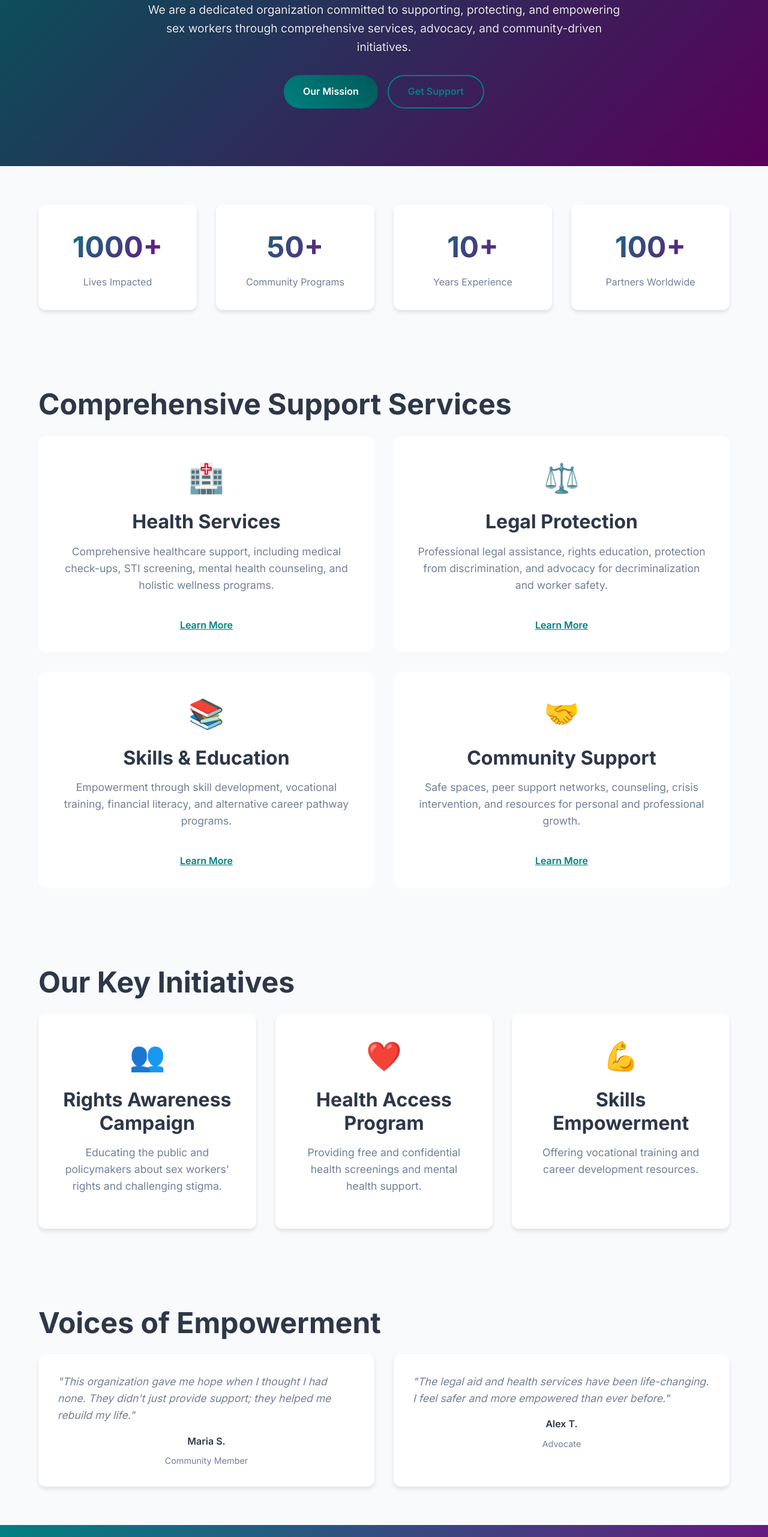
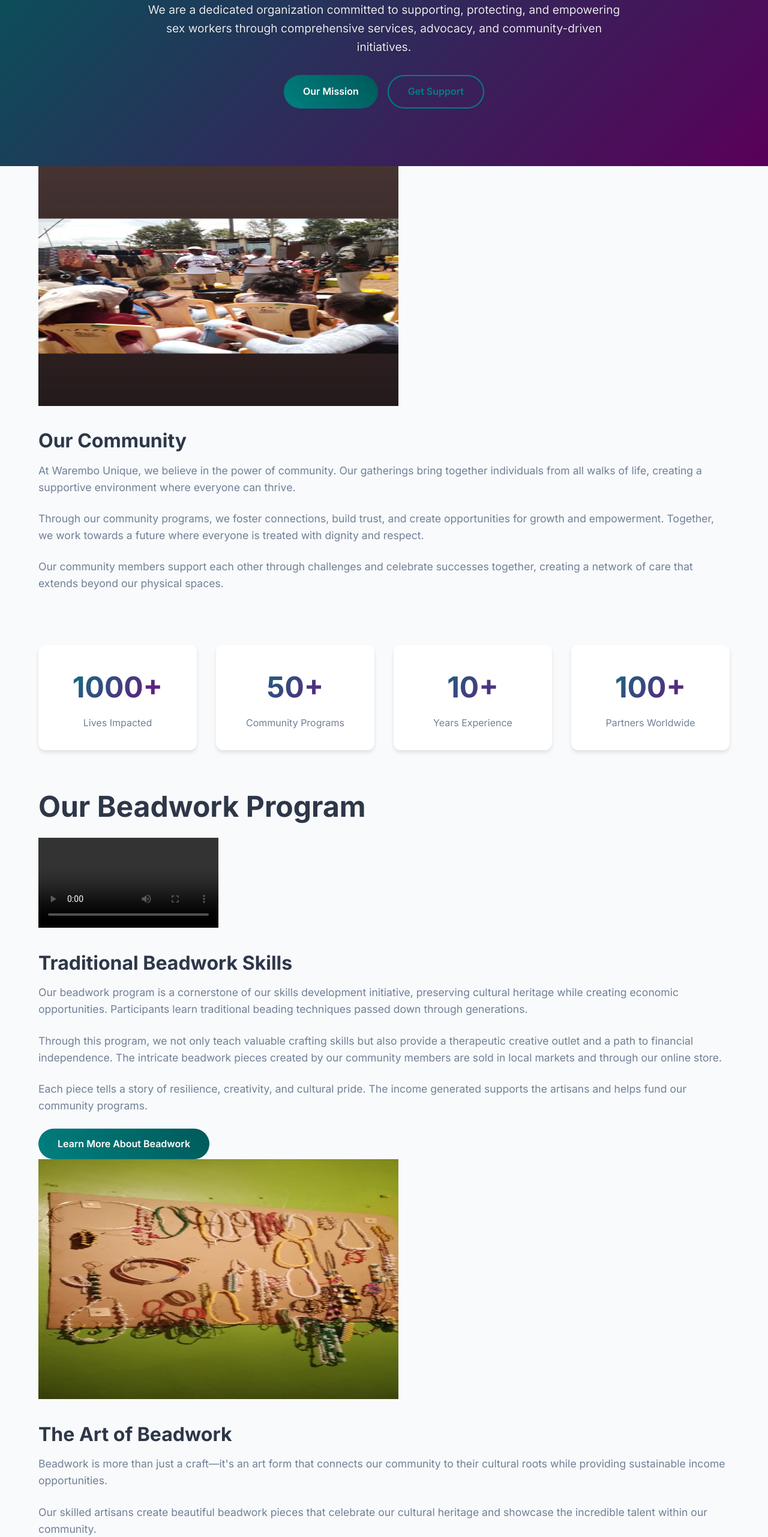
Before and after one commit to cashilaa/warembo-unique, a Next.js app: page / in a window 1280 px wide. Shown: the part 234-2797 px from the top of the page at 60% size. Built offline with nearby package versions, Linux system fonts and the light colour scheme; grey boxes are pictures that could not be loaded.

Commit message:
added images and video

```diff
--- a/app/gallery/page.tsx
+++ b/app/gallery/page.tsx
@@ -6,6 +6,12 @@ import { motion } from 'framer-motion'
 const images = [
   {
     src: '/warembo21.jpg',
+    alt: 'Community event',
+    caption: 'Annual community gathering',
+    category: 'Community'
+  },
+  {
+    src: '/warembo15.jpg',
     alt: 'Community event',
     caption: 'Annual community gathering',
     category: 'Community'
--- a/app/page.tsx
+++ b/app/page.tsx
@@ -1,73 +1,90 @@
-'use client'
+"use client"
 
-import { motion } from 'framer-motion'
-import Link from 'next/link'
-import Image from 'next/image'
+import { motion } from "framer-motion"
+import Link from "next/link"
+import Image from "next/image"
+import { useEffect, useRef } from "react"
 
 export default function Home() {
+  const videoRef = useRef<HTMLVideoElement>(null)
+
+  useEffect(() => {
+    // Force video reload on component mount
+    if (videoRef.current) {
+      const video = videoRef.current
+      video.load()
+    }
+  }, [])
+
   const stats = [
-    { number: '1000+', label: 'Lives Impacted' },
-    { number: '50+', label: 'Community Programs' },
-    { number: '10+', label: 'Years Experience' },
-    { number: '100+', label: 'Partners Worldwide' }
+    { number: "1000+", label: "Lives Impacted" },
+    { number: "50+", label: "Community Programs" },
+    { number: "10+", label: "Years Experience" },
+    { number: "100+", label: "Partners Worldwide" },
   ]
 
   const services = [
     {
-      title: 'Health Services',
-      description: 'Comprehensive healthcare support, including medical check-ups, STI screening, mental health counseling, and holistic wellness programs.',
-      icon: '🏥',
-      link: '/services/health'
+      title: "Health Services",
+      description:
+        "Comprehensive healthcare support, including medical check-ups, STI screening, mental health counseling, and holistic wellness programs.",
+      icon: "🏥",
+      link: "/services/health",
     },
     {
-      title: 'Legal Protection',
-      description: 'Professional legal assistance, rights education, protection from discrimination, and advocacy for decriminalization and worker safety.',
-      icon: '⚖️',
-      link: '/services/legal'
+      title: "Legal Protection",
+      description:
+        "Professional legal assistance, rights education, protection from discrimination, and advocacy for decriminalization and worker safety.",
+      icon: "⚖️",
+      link: "/services/legal",
     },
     {
-      title: 'Skills & Education',
-      description: 'Empowerment through skill development, vocational training, financial literacy, and alternative career pathway programs.',
-      icon: '📚',
-      link: '/services/education'
+      title: "Skills & Education",
+      description:
+        "Empowerment through skill development, vocational training, financial literacy, and alternative career pathway programs.",
+      icon: "📚",
+      link: "/services/education",
     },
     {
-      title: 'Community Support',
-      description: 'Safe spaces, peer support networks, counseling, crisis intervention, and resources for personal and professional growth.',
-      icon: '🤝',
-      link: '/services/community'
-    }
+      title: "Community Support",
+      description:
+        "Safe spaces, peer support networks, counseling, crisis intervention, and resources for personal and professional growth.",
+      icon: "🤝",
+      link: "/services/community",
+    },
   ]
 
   const testimonials = [
     {
-      quote: "This organization gave me hope when I thought I had none. They didn't just provide support; they helped me rebuild my life.",
+      quote:
+        "This organization gave me hope when I thought I had none. They didn't just provide support; they helped me rebuild my life.",
       name: "Maria S.",
-      role: "Community Member"
+      role: "Community Member",
     },
     {
-      quote: "The legal aid and health services have been life-changing. I feel safer and more empowered than ever before.",
+      quote:
+        "The legal aid and health services have been life-changing. I feel safer and more empowered than ever before.",
       name: "Alex T.",
-      role: "Advocate"
-    }
+      role: "Advocate",
+    },
   ]
 
   const keyInitiatives = [
     {
       title: "Rights Awareness Campaign",
       description: "Educating the public and policymakers about sex workers' rights and challenging stigma.",
-      icon: "👥"
+      icon: "👥",
     },
     {
       title: "Health Access Program",
       description: "Providing free and confidential health screenings and mental health support.",
-      icon: "❤️"
+      icon: "❤️",
     },
     {
       title: "Skills Empowerment",
       description: "Offering vocational training and career development resources.",
-      icon: "💪"
-    }
+      icon: "💪",
+    },
   ]
 
   return (
@@ -83,9 +100,8 @@ export default function Home() {
           >
             <h1>Dignity, Safety, and Empowerment for All</h1>
             <p>
-              We are a dedicated organization committed to supporting, protecting,
-              and empowering sex workers through comprehensive services, advocacy,
-              and community-driven initiatives.
+              We are a dedicated organization committed to supporting, protecting, and empowering sex workers through
+              comprehensive services, advocacy, and community-driven initiatives.
             </p>
             <div className="hero-cta">
               <Link href="/about" className="btn btn-primary">
@@ -96,6 +112,49 @@ export default function Home() {
               </Link>
             </div>
           </motion.div>
+        </div>
+      </section>
+
+      {/* Community Image Section */}
+      <section className="community-image-section py-12">
+        <div className="container">
+          <div className="grid md:grid-cols-2 gap-8 items-center">
+            <motion.div
+              initial={{ opacity: 0, x: -20 }}
+              whileInView={{ opacity: 1, x: 0 }}
+              transition={{ duration: 0.5 }}
+              className="image-container"
+            >
+              <Image
+                src="/warembo11.jpg?height=400&width=600"
+                alt="Our community coming together"
+                width={600}
+                height={400}
+                className="rounded-xl shadow-lg object-cover w-full"
+              />
+            </motion.div>
+
+            <motion.div
+              initial={{ opacity: 0, x: 20 }}
+              whileInView={{ opacity: 1, x: 0 }}
+              transition={{ duration: 0.5 }}
+              className="community-content"
+            >
+              <h3 className="text-2xl font-bold mb-4">Our Community</h3>
+              <p className="mb-4">
+                At Warembo Unique, we believe in the power of community. Our gatherings bring together individuals from
+                all walks of life, creating a supportive environment where everyone can thrive.
+              </p>
+              <p className="mb-4">
+                Through our community programs, we foster connections, build trust, and create opportunities for growth
+                and empowerment. Together, we work towards a future where everyone is treated with dignity and respect.
+              </p>
+              <p>
+                Our community members support each other through challenges and celebrate successes together, creating a
+                network of care that extends beyond our physical spaces.
+              </p>
+            </motion.div>
+          </div>
         </div>
       </section>
 
@@ -119,14 +178,89 @@ export default function Home() {
         </div>
       </section>
 
+      {/* Beadwork Video Section */}
+      <section className="beadwork-section py-16">
+        <div className="container">
+          <motion.h2 initial={{ opacity: 0 }} whileInView={{ opacity: 1 }} className="section-title text-center mb-8">
+            Our Beadwork Program
+          </motion.h2>
+
+          <div className="grid md:grid-cols-2 gap-8 items-center">
+            <motion.div
+              initial={{ opacity: 0, x: -20 }}
+              whileInView={{ opacity: 1, x: 0 }}
+              transition={{ duration: 0.5 }}
+              className="video-container"
+            >
+              <div className="aspect-video bg-gray-100 rounded-xl overflow-hidden shadow-lg">
+                <video ref={videoRef} controls preload="auto" className="w-full h-full object-cover">
+                  <source src="/warembo34.mp4" type="video/mp4" />
+                  Your browser does not support the video tag.
+                </video>
+              </div>
+            </motion.div>
+
+            <motion.div
+              initial={{ opacity: 0, x: 20 }}
+              whileInView={{ opacity: 1, x: 0 }}
+              transition={{ duration: 0.5 }}
+              className="beadwork-content"
+            >
+              <h3 className="text-2xl font-bold mb-4">Traditional Beadwork Skills</h3>
+              <p className="mb-4">
+                Our beadwork program is a cornerstone of our skills development initiative, preserving cultural heritage
+                while creating economic opportunities. Participants learn traditional beading techniques passed down
+                through generations.
+              </p>
+              <p className="mb-4">
+                Through this program, we not only teach valuable crafting skills but also provide a therapeutic creative
+                outlet and a path to financial independence. The intricate beadwork pieces created by our community
+                members are sold in local markets and through our online store.
+              </p>
+              <p>
+                Each piece tells a story of resilience, creativity, and cultural pride. The income generated supports
+                the artisans and helps fund our community programs.
+              </p>
+              <Link href="/services/beadwork" className="btn btn-primary mt-6 inline-block">
+                Learn More About Beadwork
+              </Link>
+            </motion.div>
+          </div>
+
+          <motion.div
+            initial={{ opacity: 0, y: 20 }}
+            whileInView={{ opacity: 1, y: 0 }}
+            transition={{ duration: 0.6, delay: 0.2 }}
+            className="beadwork-image-container mt-12 grid md:grid-cols-2 gap-8 items-center"
+          >
+            <div>
+              <Image
+                src="/warembo16.jpg?height=400&width=600"
+                alt="Community members creating beadwork"
+                width={600}
+                height={400}
+                className="rounded-xl shadow-lg object-cover w-full"
+              />
+            </div>
+            <div>
+              <h3 className="text-xl font-bold mb-4">The Art of Beadwork</h3>
+              <p className="mb-4">
+                Beadwork is more than just a craft—it's an art form that connects our community to their cultural roots
+                while providing sustainable income opportunities.
+              </p>
+              <p>
+                Our skilled artisans create beautiful beadwork pieces that celebrate our cultural heritage and showcase
+                the incredible talent within our community.
+              </p>
+            </div>
+          </motion.div>
+        </div>
+      </section>
+
       {/* Services Section */}
       <section className="services-section">
         <div className="container">
-          <motion.h2
-            initial={{ opacity: 0 }}
-            whileInView={{ opacity: 1 }}
-            className="section-title"
-          >
+          <motion.h2 initial={{ opacity: 0 }} whileInView={{ opacity: 1 }} className="section-title">
             Comprehensive Support Services
           </motion.h2>
           <div className="services-grid">
@@ -153,11 +287,7 @@ export default function Home() {
       {/* Key Initiatives */}
       <section className="initiatives-section">
         <div className="container">
-          <motion.h2
-            initial={{ opacity: 0 }}
-            whileInView={{ opacity: 1 }}
-            className="section-title"
-          >
+          <motion.h2 initial={{ opacity: 0 }} whileInView={{ opacity: 1 }} className="section-title">
             Our Key Initiatives
           </motion.h2>
           <div className="initiatives-grid">
@@ -181,11 +311,7 @@ export default function Home() {
       {/* Testimonials */}
       <section className="testimonials-section">
         <div className="container">
-          <motion.h2
-            initial={{ opacity: 0 }}
-            whileInView={{ opacity: 1 }}
-            className="section-title"
-          >
+          <motion.h2 initial={{ opacity: 0 }} whileInView={{ opacity: 1 }} className="section-title">
             Voices of Empowerment
           </motion.h2>
           <div className="testimonials-grid">
@@ -219,8 +345,8 @@ export default function Home() {
           >
             <h2>Be the Change</h2>
             <p>
-              Your support can transform lives. Whether through volunteering,
-              donation, or spreading awareness, you can make a meaningful impact.
+              Your support can transform lives. Whether through volunteering, donation, or spreading awareness, you can
+              make a meaningful impact.
             </p>
             <div className="cta-buttons">
               <Link href="/donate" className="btn btn-primary">
```
